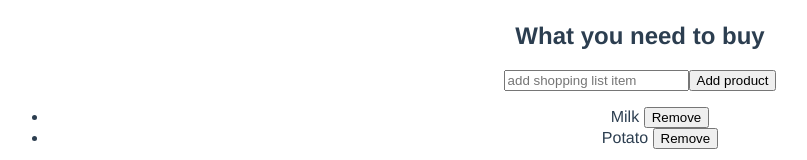
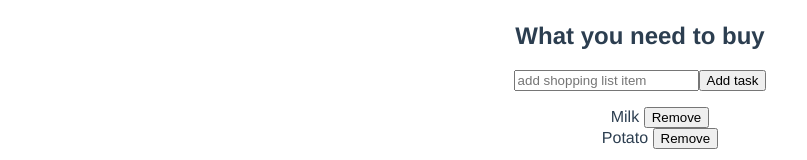
Before and after one commit to mirekmts/vue-training, a Vue app: page / in a window 1280 px wide. Shown: the part 302-462 px from the top of the page, without its empty margins (0-807 px from the left). Built offline with nearby package versions, Linux system fonts and the light colour scheme.

Commit message:
[#2.3] add vue validator to form

```diff
--- a/package.json
+++ b/package.json
@@ -8,6 +8,7 @@
     "lint": "vue-cli-service lint"
   },
   "dependencies": {
+    "vee-validate": "^2.1.0-beta.9",
     "vue": "^2.5.17"
   },
   "devDependencies": {
--- a/src/components/ShoppingList.vue
+++ b/src/components/ShoppingList.vue
@@ -1,8 +1,19 @@
 <template>
   <div id="app">
         <h2>{{ title }}</h2>
-        <input v-model="newItem" @keyup.enter="addItem" placeholder="add shopping list item" type="text">
-        <button @click="addItem">Add product</button>
+        <form @submit.prevent="addItem">
+            <input
+                name="task"
+                v-model="newItem"
+                type="text"
+                placeholder="add shopping list item"
+                v-validate="'required'"
+            >
+            <button type="submit">Add task</button>
+            <div v-show="errors.has('task')">
+                {{ errors.first('task') }}
+            </div>
+        </form>
         <ul>
             <li v-for="(item, key) in list" v-bind:key="item.id">{{ item.name }}   <button @click="removeItem(key)">Remove</button></li>
         </ul>
@@ -26,6 +37,7 @@ export default {
     },
     methods: {
         addItem() {
+            this.$validator.validateAll().then(result => {
                 const text = this.newItem.trim();
 
                 if (text) {
@@ -34,7 +46,9 @@ export default {
                         name: text,
                     });
                     this.newItem = '';
+                    this.$validator.reset();
                 }
+            });
         },
         removeItem(id) {
             this.list.splice(id, 1);
@@ -52,4 +66,8 @@ export default {
   color: #2c3e50;
   margin-top: 60px;
 }
+
+li {
+  list-style: none;
+}
 </style>
--- a/src/main.js
+++ b/src/main.js
@@ -1,5 +1,8 @@
 import Vue from 'vue';
 import App from './App.vue';
+import VeeValidate from "vee-validate";
+
+Vue.use(VeeValidate);
 
 Vue.config.productionTip = false;
 
```
Also changed, not shown: 1 other file (tests, documents, lock files or other folders). Lines whose indentation alone changed are shown as unchanged.
